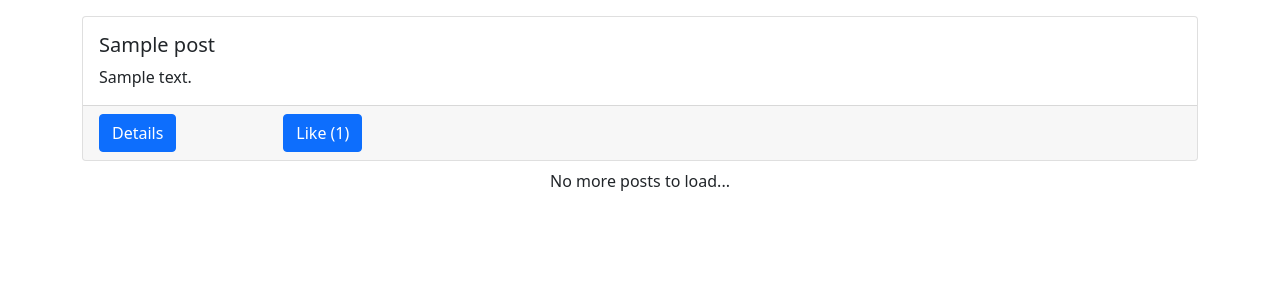
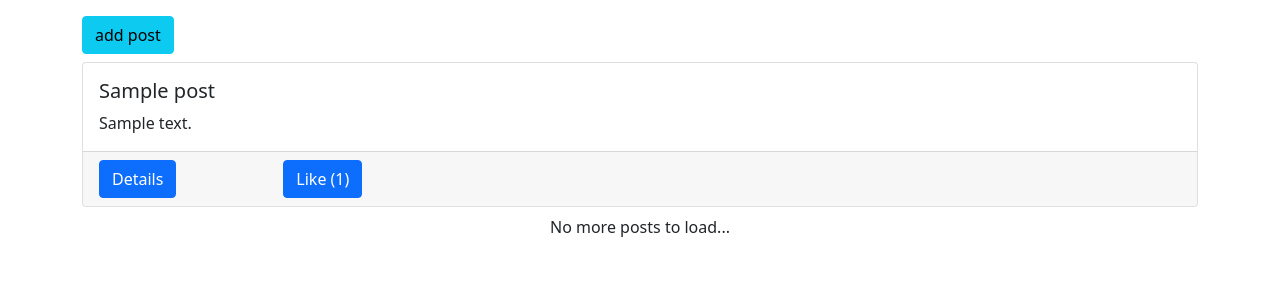
Before and after one commit to Josers17/NAD-A4, a Django app: page / in a window 1280 px wide. Shown: the top 300 px of the page. Run offline with Django 5.2, Linux system fonts and the light colour scheme; tables that the repository leaves empty hold one stand-in row (values such as "Sample post"); some libraries are stand-ins or nearby versions.

Commit message:
Add the first modal

```diff
--- a/dj_ajax/src/posts/templates/posts/main.html
+++ b/dj_ajax/src/posts/templates/posts/main.html
@@ -10,9 +10,28 @@ posts
 {% endblock title %}
 
 {% block content %}
-    <!-- {% for obj in qs %}
-        {{obj.title}} - {{obj.body}} <br>
-    {% endfor %} -->
+    <!-- Modal -->
+    <div class="modal fade" id="addPostModal" tabindex="-1" aria-labelledby="exampleModalLabel" aria-hidden="true">
+        <div class="modal-dialog">
+            <div class="modal-content">
+                <div class="modal-header">
+                    <h5 class="modal-title" id="exampleModalLabel">Create post</h5>
+                    <button type="button" class="btn-close" data-bs-dismiss="modal" aria-label="Close"></button>
+                </div>
+                <div class="modal-body">
+                    ...
+                </div>
+                <div class="modal-footer">
+                    <button type="button" class="btn btn-danger" data-bs-dismiss="modal">close</button>
+                    <button type="button" class="btn btn-success">+ add</button>
+                </div>
+            </div>
+        </div>
+    </div>
+
+    <button type="button" class="btn btn-info mb-2" data-bs-toggle="modal" data-bs-target="#addPostModal">
+        add post
+    </button>
     <div id="posts-box"></div>
     <div id="spinner-box" class="text-center">
         <div class="spinner-border" role="status"></div>
```
